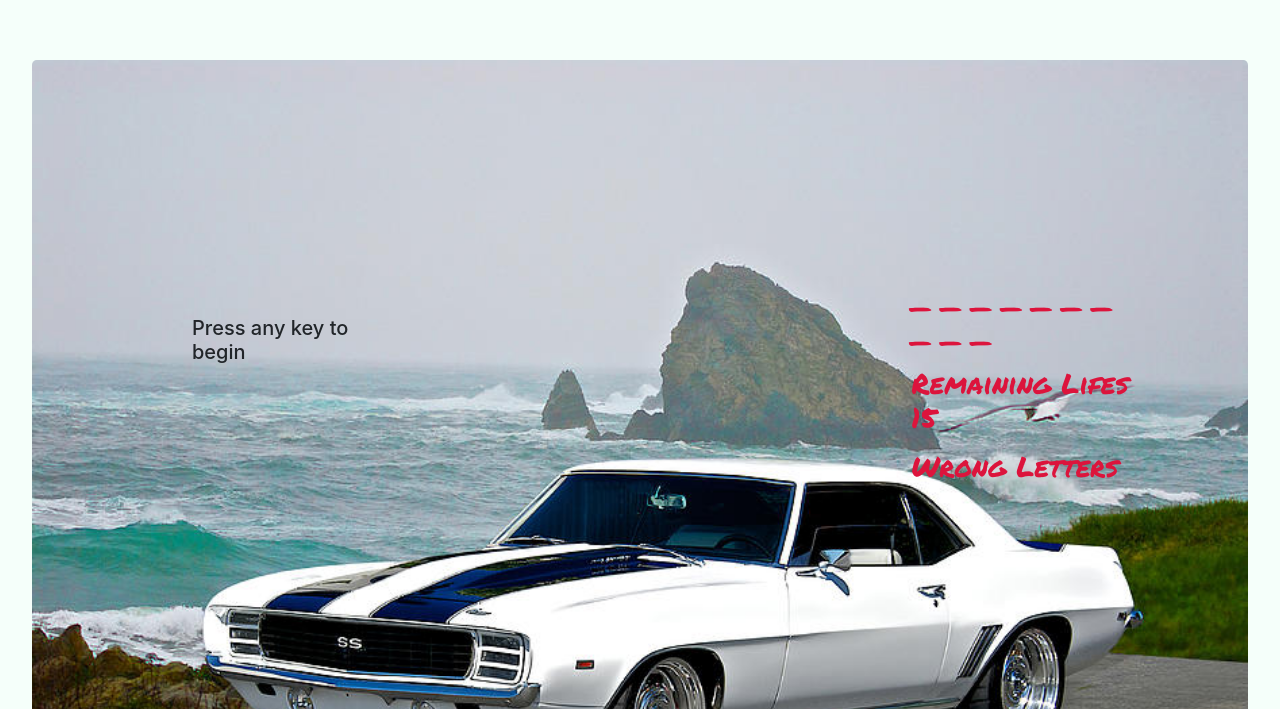
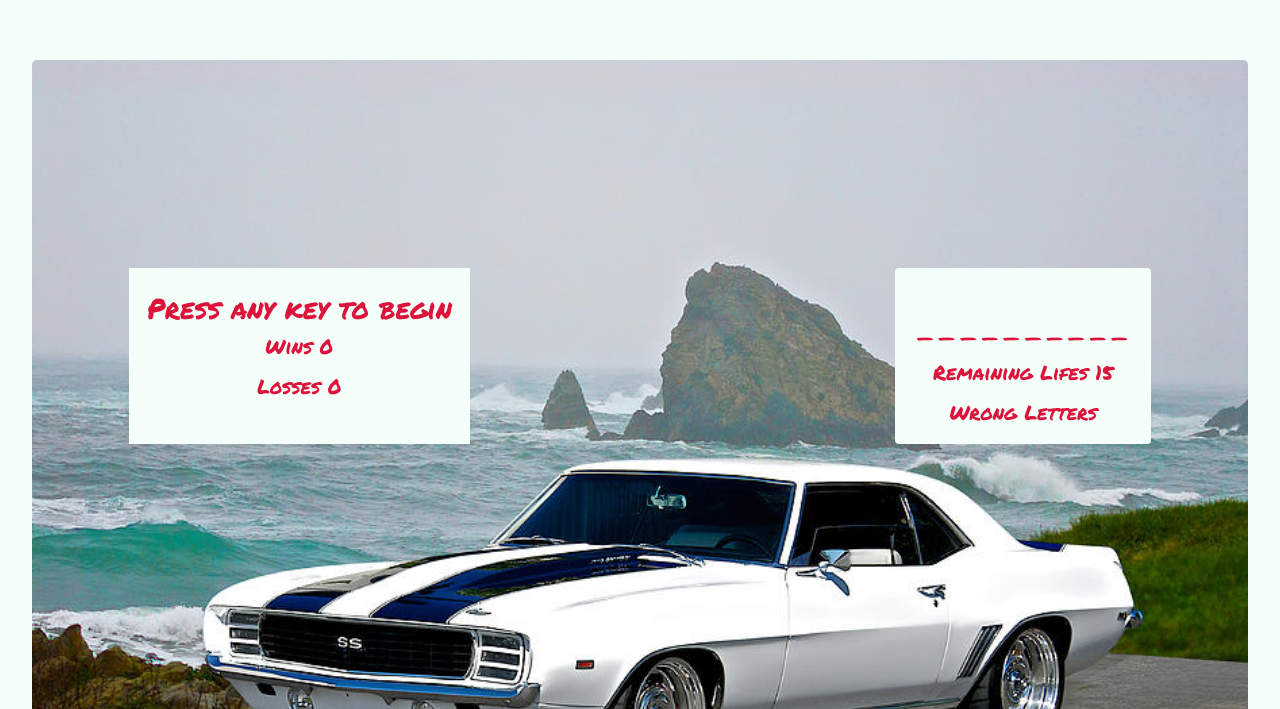
Before and after one commit to wrsmall/wordguess-game, a plain HTML site: page index.html in a window 1280 px wide. Shown: the part 91-800 px from the top of the page. Drawn offline with nearby package versions, Linux system fonts and the light colour scheme.

Commit message:
finally got the css where i wanted it

```diff
--- a/assets/javascript.js
+++ b/assets/javascript.js
@@ -5,15 +5,21 @@
 var wordSpace = document.getElementById("word-length");
 var wrongGuess = document.getElementById("wrong-choices");
 var lifesRemain = document.getElementById("total-lifes");
+var totalWins = document.getElementById("userWins");
+var totalLosses = document.getElementById("userLosses");
 var lives = 15;
 var dashFill;
 var wins = 0;
+var losses = 0;
+var directions= document.getElementById("startMenu");
 var incorrectGuess;
+directions.textContent = "Press any key to begin";
+
 
 function newGame() {
-            dashFill=[];
-            incorrectGuess=[];
-            lives=15;
+    dashFill = [];
+    incorrectGuess = [];
+    lives = 15;
     //have the compute pick and word
     computerPick = gameAnsrs[Math.floor(Math.random() * gameAnsrs.length)];
     console.log('computer picks ' + computerPick);
@@ -28,15 +34,21 @@
     wordSpace.textContent = dashFill.join(" ");
     wrongGuess.textContent = "Wrong Letters";
     lifesRemain.textContent = "Remaining Lifes " + lives;
+    totalWins.textContent = "Wins " + wins;
+    totalLosses.textContent = "Losses " + losses;
+    startGame();
+}
 
-
+function startGame() {
     document.onkeydown = function (event) {
         var userGuess = event.key;
+        directions.textContent = "";
         console.log(event.key);
         var correctLetter = answerLetters.includes(userGuess);
         if (correctLetter) {
             for (var i = 0; i < computerPick.length; i++) {
                 var c = computerPick[i];
+
                 console.log(c);
                 if (c === userGuess)
                     dashFill[i] = c;
@@ -48,8 +60,8 @@
 
 
 
-                } else if(
-                            incorrectGuess.indexOf(userGuess) === -1){
+        } else if (
+            incorrectGuess.indexOf(userGuess) === -1) {
             incorrectGuess.push(userGuess);
             lives--;
             win();
@@ -68,18 +80,20 @@
 function win() {
     if (answerLetters.toString() === dashFill.toString()) {
         wins++
-                alert("congrats gearhead you wrenched the " + computerPick)
+        directions.textContent ="congrats gearhead you wrenched the " + computerPick;
         newGame()
 
     } else if (lives === 0) {
-                setTimeout (function(){alert("sorry the "+computerPick+' drove by')
-                newGame()},200)
+        alert("sorry the " + computerPick + ' drove by')
+        newGame();
     }
 
-            function loss(){
+    function loss() {
         if (lives === 0) {
-                    setTimeout (function(){alert("sorry the "+computerPick+' drove by')
-                    newGame()},200)
+            setTimeout(function () {
+                directions.textContent ="sorry the " + computerPick + ' drove by';
+                newGame()
+            }, 200)
         }
     }
 
--- a/index.html
+++ b/index.html
@@ -22,16 +22,17 @@
 
         </div>
         <div class="row p-5">
-            <div class="col-lg-4 col-md-4 col-sm-4">
-                <p class="center h5 p-5" id="start">
-                    Press any key to begin
-                </p>
+            <div class="col-lg-4 col-md-4 col-sm-4 text-center bg-mycolor titlefont h5">
+                <p class="h3 mt-4" id="startMenu"></p>
+                <p id="userWins"></p>
+                <p id="userLosses"></p>
+
             </div>
             <div class="col-lg-5 col-md-5 col-sm-5">
             </div>
 
-            <div class="col-lg-3 col-md-3 col-sm-3 p-3 h3 titlefont">
-                <p id='word-length'></p>
+            <div class="col-lg-3 col-md-3 col-sm-3 bg-mycolor pt-1 pr-2 pl-2 pb-1 text-center h5 rounded titlefont">
+                <p id='word-length' class="mt-5"></p>
                 <p id="total-lifes"></p>
                 <p id="wrong-choices"></p>
             </div>
```
Also changed, not shown: 1 other file. Lines whose indentation alone changed are shown as unchanged.
